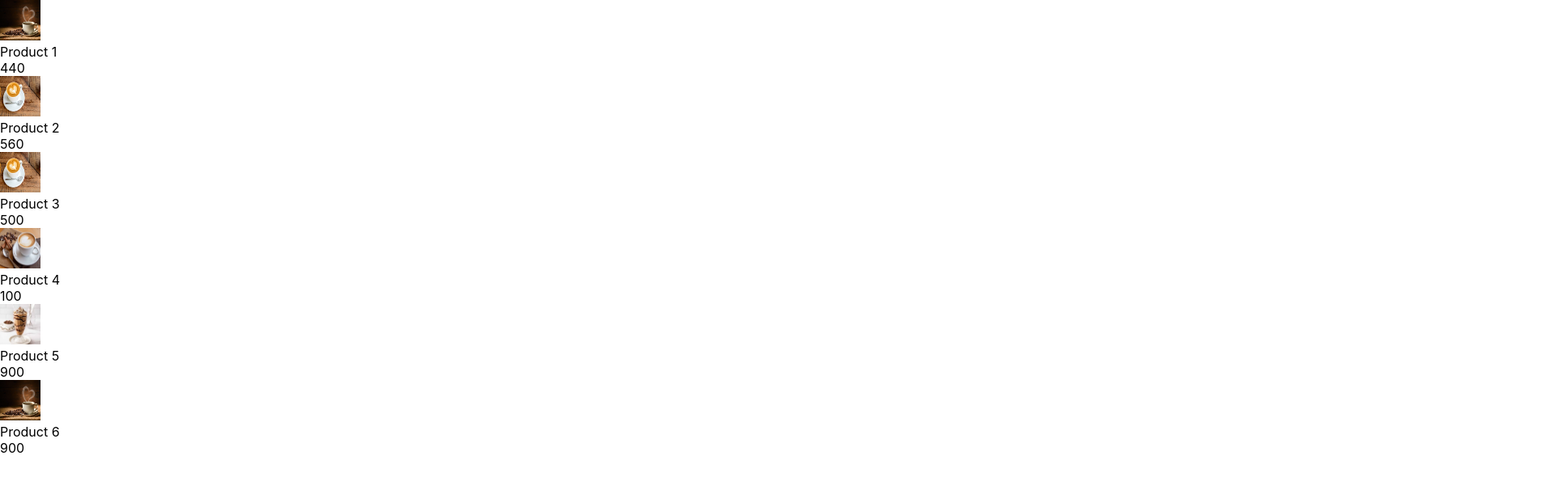
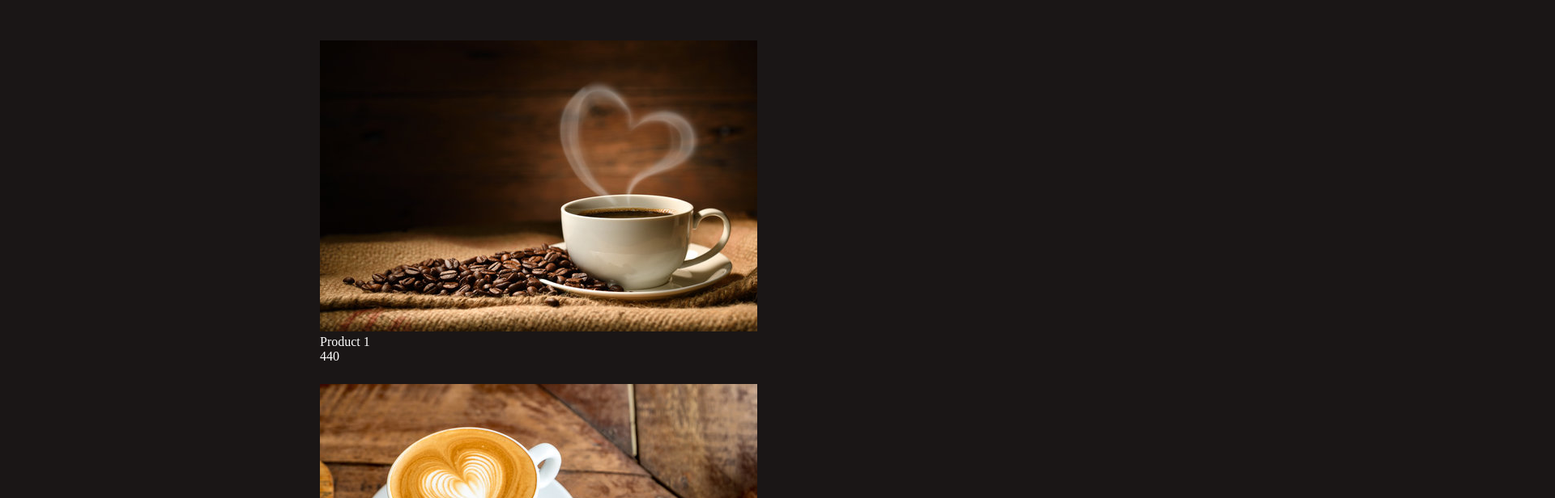
Before and after one commit to Ravali-u/ecomm-react, a React (Create React App) app: page / in a window 1280 px wide. Shown: the top 616 px of the page at 81% size, 1920 px wide, since content can reach past the window. Built offline with nearby package versions, Linux system fonts and the light colour scheme.

Commit message:
modified file

```diff
--- a/src/App.css
+++ b/src/App.css
@@ -1,4 +1,30 @@
-.App {
+*{
+  padding: 0;
+  margin: 0;
+  box-sizing: border-box;
+  font-family: Outfit;
+  }
+body{
+  background: #1a1616;
+  color: #fff;
+}
+.App-container{
+  display: flex;
+  flex-direction: row;
+  flex: 1;
+  flex-wrap: wrap;
+  gap: 25px;
+   margin: auto;
+  width: 100px;
+  height: 100px;
+  align-items: center;
+  justify-content: center;
+  padding-top: 50px;
+  padding-left: 50px;
+
+}
+
+/* .App {
   text-align: center;
 }
 
@@ -35,4 +61,4 @@
   to {
     transform: rotate(360deg);
   }
-}
+} */
--- a/src/App.js
+++ b/src/App.js
@@ -1,5 +1,5 @@
 import React from 'react'
-
+import './App.css'
 
 function App() {
 
@@ -12,11 +12,11 @@
     { id: 6, name: "Product 6", price: 900, image: "./coffee1.jpg"},
   ];
   return (
-    <div className='conatiner'>
+    <div className='App-container'>
       {products.map((e) => (
         <div key={e.id}>
           <div>
-            <img src={e.image} alt={e.name} width={50} height={50}/>
+            <img src={e.image} alt={e.name} />
           </div>
           <div>{e.name}</div>
           <div>{e.price}</div>
```
